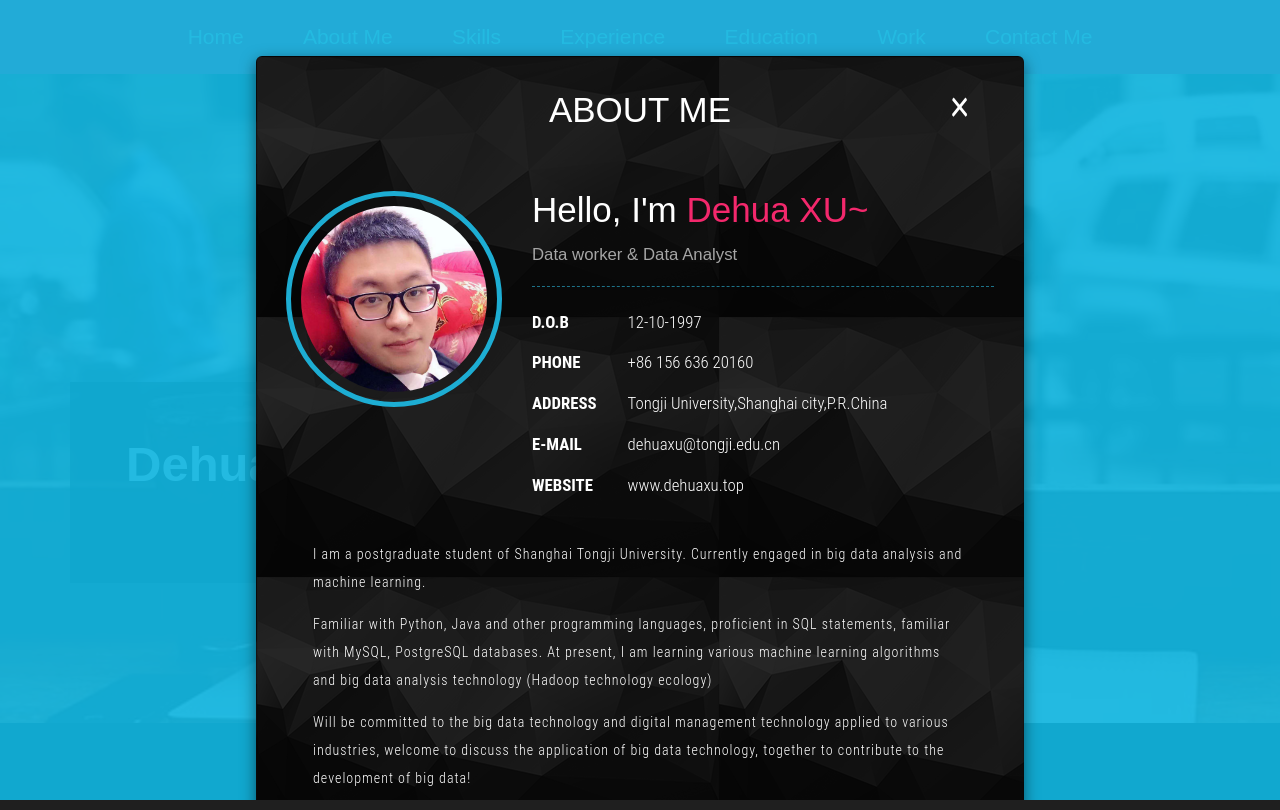
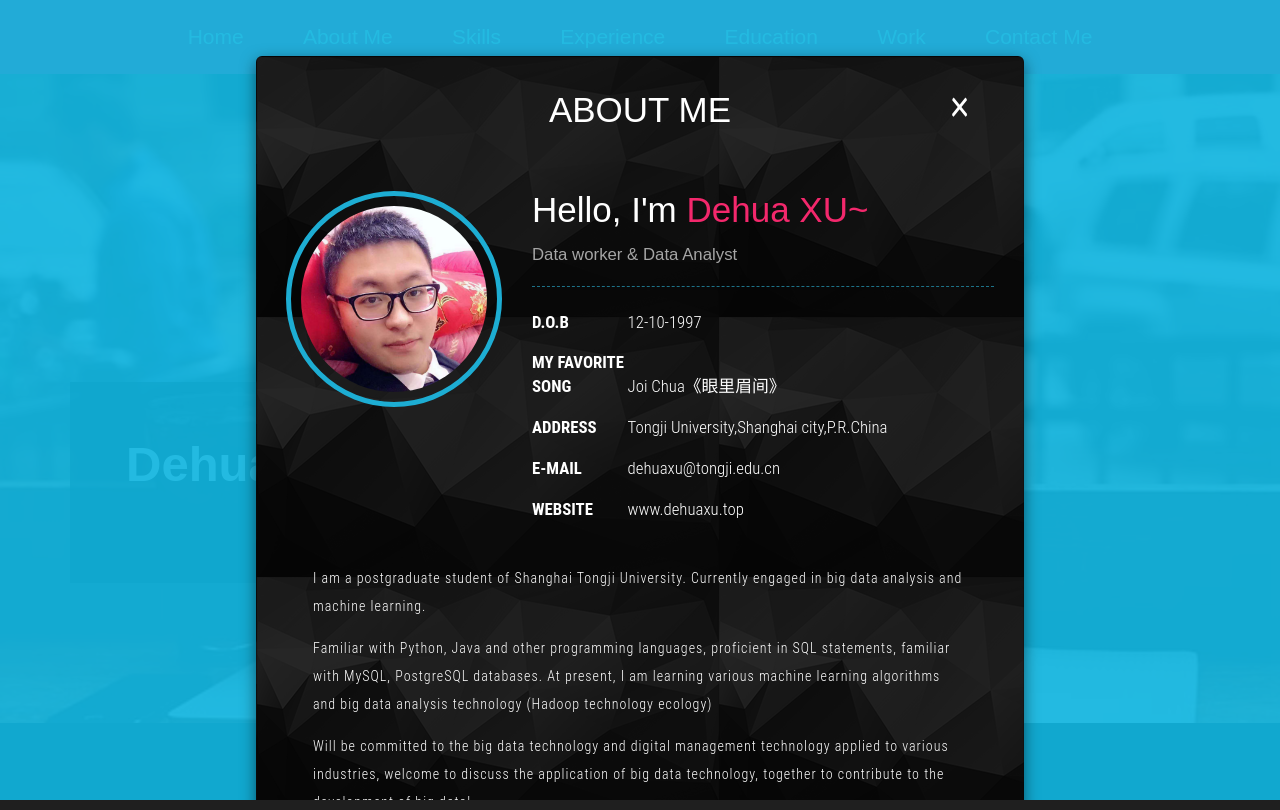
Before and after one commit to DehuaXU1997/DehuaXU1997.github.io, a plain HTML site: page index.html in a window 1280 px wide. Both pictures are taken after a click on the link "About Me". Drawn offline with Linux system fonts and the light colour scheme; files whose address does not match are found by name.

Commit message:
third add files
third add files

```diff
--- a/index.html
+++ b/index.html
@@ -85,8 +85,8 @@
 								</li>
 								<li>
 									<ul class="agileits-address-text">
-										<li><b>PHONE </b></li>
-										<li>+86 156 636 20160</li>
+										<li><b>MY FAVORITE SONG</b></li>
+										<li>Joi Chua《眼里眉间》</li>
 									</ul>
 								</li>
 								<li>
```
